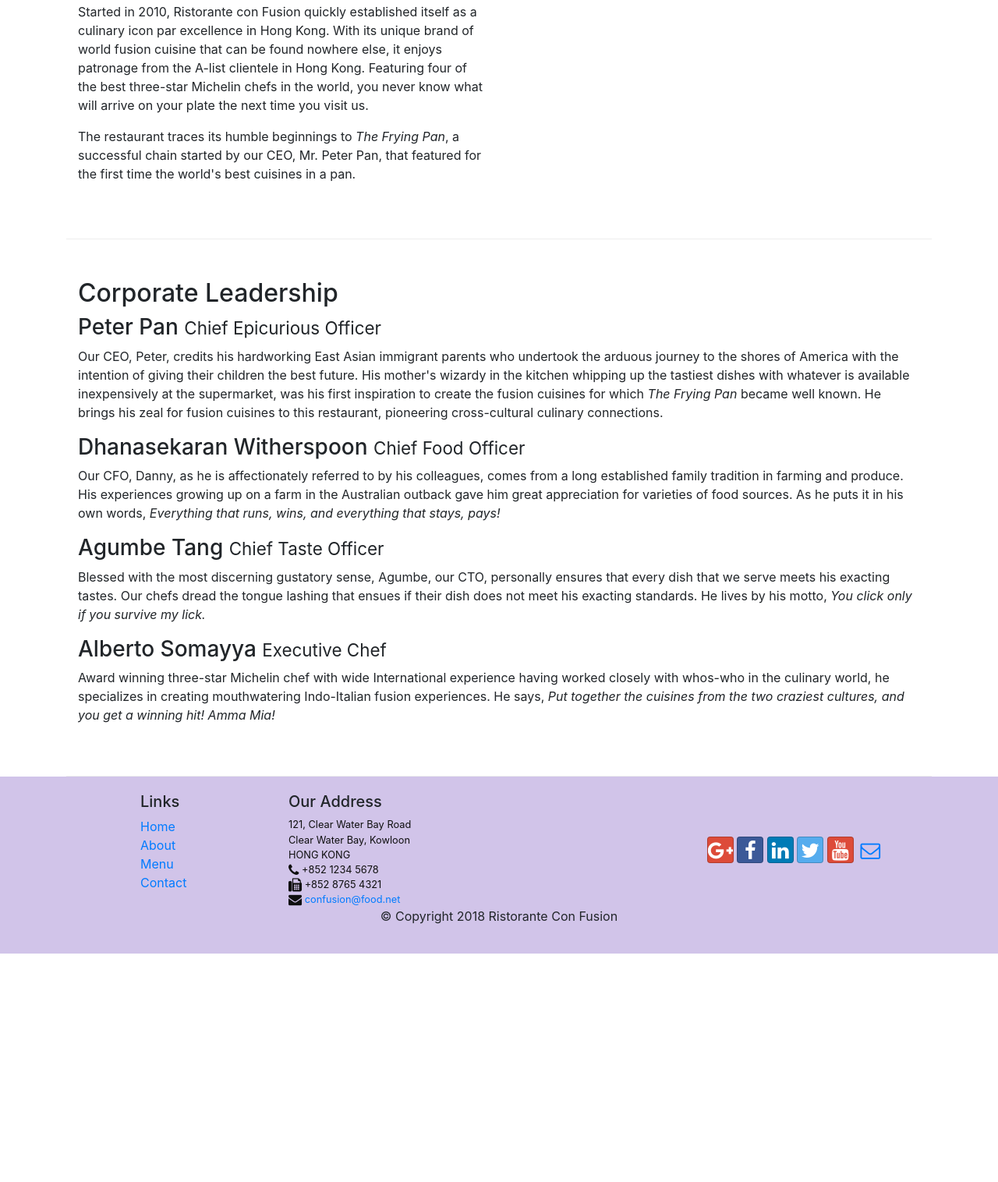
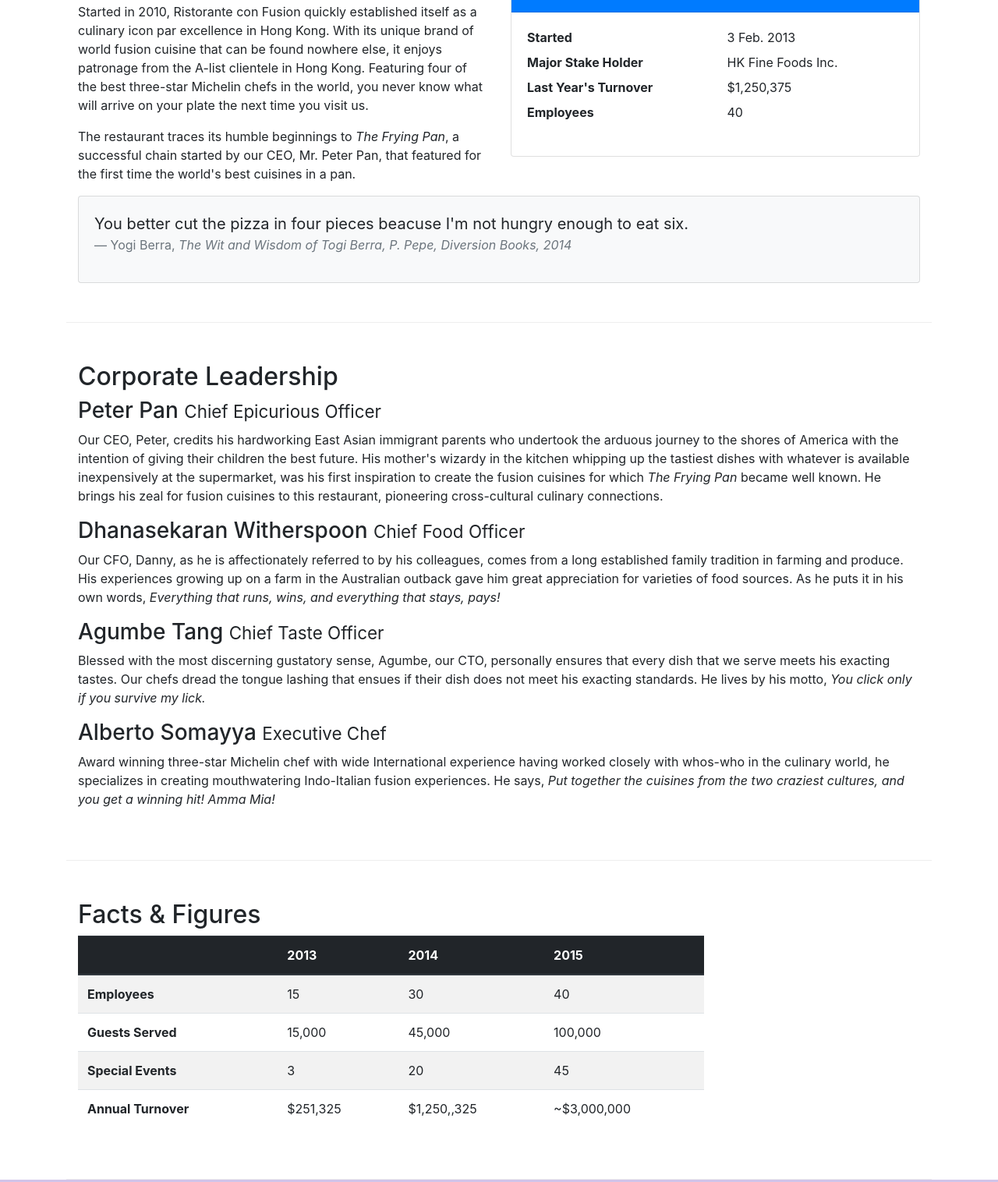
Before and after one commit to dgmail7/learn_bootstrap4, a website: page aboutus.html in a window 1280 px wide. Shown: the part 558-2074 px from the top of the page at 78% size. Before the commit the page ends 1781 px from the top, so only its background shows below. Drawn offline with nearby package versions, Linux system fonts and the light colour scheme.

Commit message:
tables and cards

```diff
--- a/aboutus.html
+++ b/aboutus.html
@@ -66,7 +66,36 @@
                 <p>Started in 2010, Ristorante con Fusion quickly established itself as a culinary icon par excellence in Hong Kong. With its unique brand of world fusion cuisine that can be found nowhere else, it enjoys patronage from the A-list clientele in Hong Kong.  Featuring four of the best three-star Michelin chefs in the world, you never know what will arrive on your plate the next time you visit us.</p>
                 <p>The restaurant traces its humble beginnings to <em>The Frying Pan</em>, a successful chain started by our CEO, Mr. Peter Pan, that featured for the first time the world's best cuisines in a pan.</p>
             </div>
-            <div>
+            <div class="col-sm">
+                <div class="card">
+                    <h3 class="card-header bg-primary text-white">Facts At a Glance</h3>
+                    <div class="card-body">
+                        <dl class="row">
+                            <dt class="col-6">Started</dt>
+                            <dd class="col-6">3 Feb. 2013</dd>
+                            <dt class="col-6">Major Stake Holder</dt>
+                            <dd class="col-6">HK Fine Foods Inc.</dd>
+                            <dt class="col-6">Last Year's Turnover</dt>
+                            <dd class="col-6">$1,250,375</dd>
+                            <dt class="col-6">Employees</dt>
+                            <dd class="col-6">40</dd>
+                        </dl>
+                    </div>
+                </div>
+            </div>
+            <div class="col-12">
+                <div class="card card-body bg-light">
+                    <blockquote class="blockquote">
+                        <p class="mb-0">You better cut the pizza in four pieces
+                            beacuse I'm not hungry enough to eat six.
+                        </p>
+                        <footer class="blockquote-footer">Yogi Berra,
+                            <cite title="Source Title">The Wit and Wisdom of Togi Berra,
+                                P. Pepe, Diversion Books, 2014
+                            </cite>
+                        </footer>
+                    </blockquote>
+                </div>
             </div>
         </div>
 
@@ -83,6 +112,52 @@
                 <h3>Alberto Somayya <small>Executive Chef</small></h3>
                 <p class="d-none d-sm-block">Award winning three-star Michelin chef with wide International experience having worked closely with whos-who in the culinary world, he specializes in creating mouthwatering Indo-Italian fusion experiences. He says, <em>Put together the cuisines from the two craziest cultures, and you get a winning hit! Amma Mia!</em></p>
             </div>
+       </div>
+       <div class="row row-content">
+           <div class="col-12 col-sm-9">
+                <h2>Facts &amp; Figures</h2>
+                <div class="table-responsive">
+                    <table class="table table-striped">
+                        <thead class="thead-dark">
+                            <tr>
+                                <th>&nbsp;</th>
+                                <th>2013</th>
+                                <th>2014</th>
+                                <th>2015</th>
+                            </tr>
+                        </thead>
+                        <tbody>
+                            <tr>
+                                <th>Employees</th>
+                                <td>15</td>
+                                <td>30</td>
+                                <td>40</td>
+                            </tr>
+                            <tr>
+                                <th>Guests Served</th>
+                                <td>15,000</td>
+                                <td>45,000</td>
+                                <td>100,000</td>
+                            </tr>
+                            <tr>
+                                <th>Special Events</th>
+                                <td>3</td>
+                                <td>20</td>
+                                <td>45</td>
+                            </tr>
+                            <tr>
+                                <th>Annual Turnover</th>
+                                <td>$251,325</td>
+                                <td>$1,250,,325</td>
+                                <td>~$3,000,000</td>
+                            </tr>
+                        </tbody>
+                    </table>
+                </div>
+           </div>
+           <div class="col-12 col-sm-3">
+
+           </div>
        </div>
 
     </div>
```
